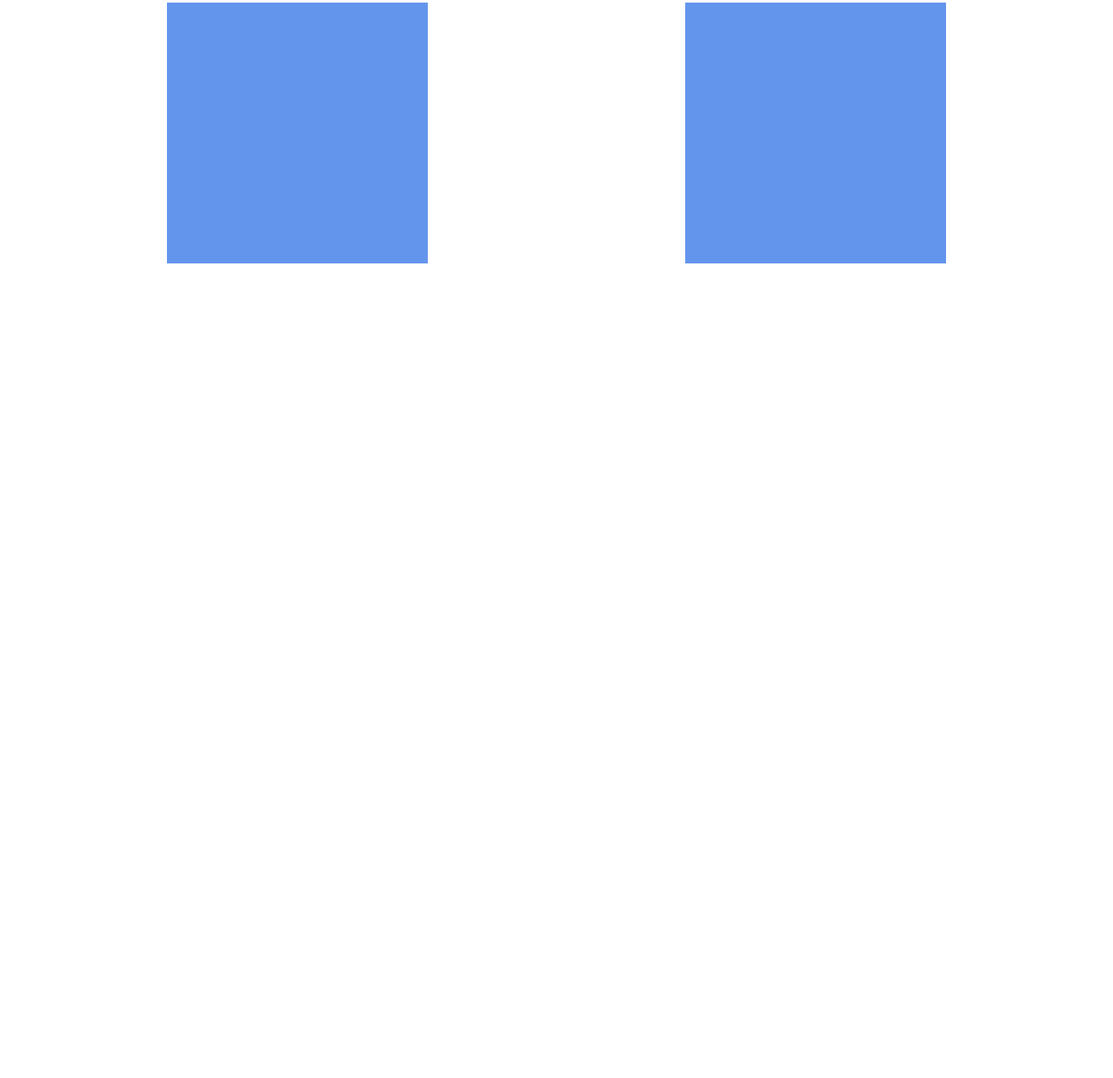
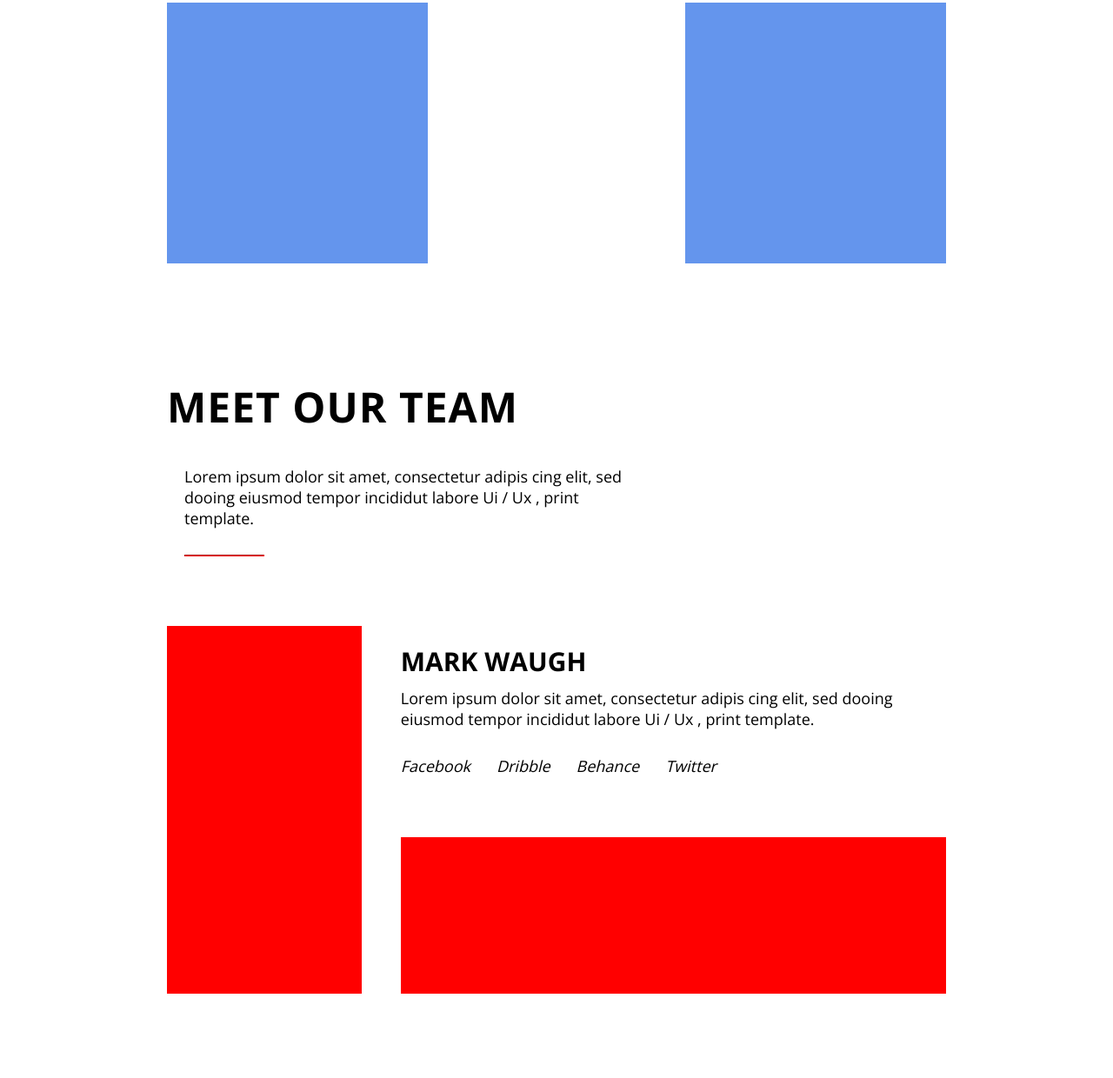
Before and after one commit to Daniil-Se/skillfactory-fullstack, a plain HTML site: page a2-14/index.html in a window 1280 px wide. Shown: the part 3279-4519 px from the top of the page at 87% size. Before the commit the page ends 3612 px from the top, so only its background shows below. Drawn offline with nearby package versions, Linux system fonts and the light colour scheme.

Commit message:
finished worked for main foot block

```diff
--- a/a2-14/css/style.css
+++ b/a2-14/css/style.css
@@ -102,6 +102,7 @@ a {
 
 .main-container {
     width: 100%;
+
     margin: 0 auto;
 }
 
@@ -193,7 +194,6 @@ a {
 
 .main-body {
     width: 70%;
-    height: 600px;
     margin-left: 15%;
     display: flex;
     flex-direction: column;
@@ -233,7 +233,7 @@ a {
 }
 
 .main-body-content {
-
+    width: 100%;
 }
 .main-body-content-select-bar {
     display: flex;
@@ -251,12 +251,10 @@ a {
     font-weight: bold;
 }
 
-
 .main-body-content-select-bar .select-bar-items:hover{
     color: red;
     cursor: pointer;
 }
-
 
 .main-body-content-container {
     display: flex;
@@ -271,3 +269,137 @@ a {
     height: 300px;
     margin-bottom: 30px;
 }
+
+.main-foot {
+    width: 70%;
+    margin-left: 15%;
+    padding-top: 102px;
+    padding-bottom: 100px;
+}
+
+.main-foot-title{
+    width: 100%;
+}
+.main-foot-title p {
+    font-family: 'Open Sans', sans-serif;
+    font-size: 18px;
+    max-width: 510px;
+    display: block;
+    margin: 0 20px 30px;
+}
+
+
+.main-foot-title h1 {
+    margin-top: 0;
+    margin-bottom: 36px;
+    text-transform: uppercase;
+    font-family: 'Open Sans', sans-serif;
+    font-weight: 700;
+    font-size: 3em;
+    max-width: 700px;
+    letter-spacing: 1px;
+}
+
+.hr_main-foot-title {
+    width: 10%;
+    border-color: red;
+    margin-bottom: 80px;
+    margin-left: 20px;
+}
+
+
+
+
+
+
+.main-foot-content {
+    display: flex;
+
+}
+
+.main-foot-content-items:nth-of-type(1) {
+    width: 25%;
+
+}
+.main-item {
+    width: 100%;
+    height: 100%;
+    background-color: red;
+}
+
+.main-foot-content-items:nth-of-type(2) {
+    margin-left: 5%;
+    width: 70%;
+}
+
+.main-foot-content-items:nth-of-type(2) h3{
+    font-family: 'Open Sans', sans-serif;
+    font-size: 30px;
+    /*max-width: 500px;*/
+    padding: 0;
+    margin: 20px 0 0;
+    text-transform: uppercase;
+}
+
+.main-foot-content-items:nth-of-type(2) p {
+    font-family: 'Open Sans', sans-serif;
+    font-size: 18px;
+    max-width: 760px;
+    display: block;
+    margin: 10px 0 30px;
+}
+
+.social-networks-items a{
+    color: #000;
+    padding-bottom: 10px;
+}
+.social-networks-items a:hover{
+    border-bottom: 2px red solid;
+}
+
+
+.social-networks {
+    margin: 0 auto;
+    display: flex;
+    align-items: center;
+    justify-content: left;
+    font-style: italic;
+    font-size: 18px;
+    font-family: 'Open Sans', sans-serif;
+}
+
+.social-networks-items {
+    margin-bottom: 10px;
+}
+.social-networks-items:nth-of-type(2),
+.social-networks-items:nth-of-type(4) {
+    margin-left: 30px;
+    margin-right: 30px;
+}
+
+.main-foot-content-items-title {
+    margin-bottom: 60px;
+    width: 100%;
+}
+
+.main-foot-content-items-title-other-items {
+    width: 100%;
+    display: flex;
+    justify-content: space-between;
+}
+
+.other-items {
+    background-color: red;
+    width: 180px;
+    height: 180px;
+}
+
+
+
+
+.subscribe-block{
+    background-color: black;
+
+    width: 100%;
+    height: 600px;
+}
--- a/a2-14/index.html
+++ b/a2-14/index.html
@@ -41,7 +41,6 @@
     </header>
     <main>
         <div class="main-container">
-
             <div class="main-title">
                 <div class="main-title-left">
                     <h1>do you know we can provide for you ?</h1>
@@ -84,7 +83,7 @@
                         <li class="select-bar-items">print template</li>
                         <li class="select-bar-items">web template</li>
                         <li class="select-bar-items">user interface</li>
-                        <li class="select-bar-items">mock up</li>
+                        <li class="select-bar-items">mock-up</li>
                     </ul>
                     <div class="main-body-content-container">
                         <div id="container-item" class="content-container-items"></div>
@@ -98,6 +97,39 @@
                     </div>
                 </div>
             </div>
+            <div class="main-foot">
+                <div class="main-foot-title">
+                    <h1>meet our team</h1>
+                    <p>Lorem ipsum dolor sit amet, consectetur adipis cing elit, sed dooing eiusmod tempor incididut labore Ui / Ux , print template.</p>
+                    <hr class="hr_main-foot-title">
+                </div>
+                <div class="main-foot-content">
+                    <div class="main-foot-content-items">
+                        <div class="main-item"></div>
+                    </div>
+                    <div class="main-foot-content-items">
+                        <div class="main-foot-content-items-title">
+                            <h3>mark waugh</h3>
+                            <p>Lorem ipsum dolor sit amet, consectetur adipis cing elit, sed dooing eiusmod tempor incididut labore Ui / Ux , print template.</p>
+                            <ul class="social-networks">
+                                <li class="social-networks-items"><a href="#">Facebook</a></li>
+                                <li class="social-networks-items"><a href="#">Dribble</a></li>
+                                <li class="social-networks-items"><a href="#">Behance</a></li>
+                                <li class="social-networks-items"><a href="#">Twitter</a></li>
+                            </ul>
+                        </div>
+                        <div class="main-foot-content-items-title-other-items">
+                            <div class="other-items"></div>
+                            <div class="other-items"></div>
+                            <div class="other-items"></div>
+                            <div class="other-items"></div>
+                        </div>
+                    </div>
+                </div>
+            </div>
+            <div class="subscribe-block">
+
+            </div>
         </div>
     </main>
     <footer></footer>
```
